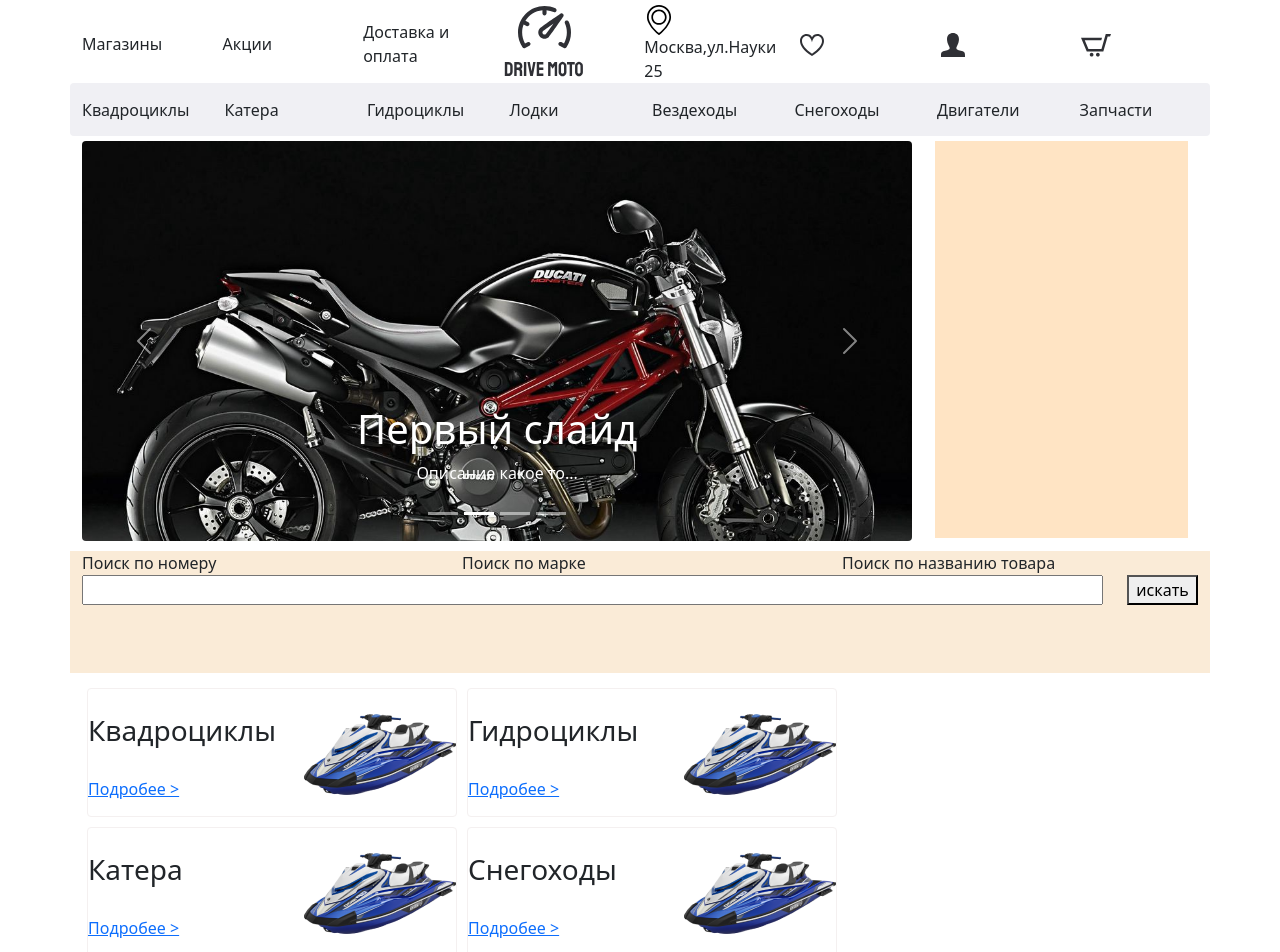
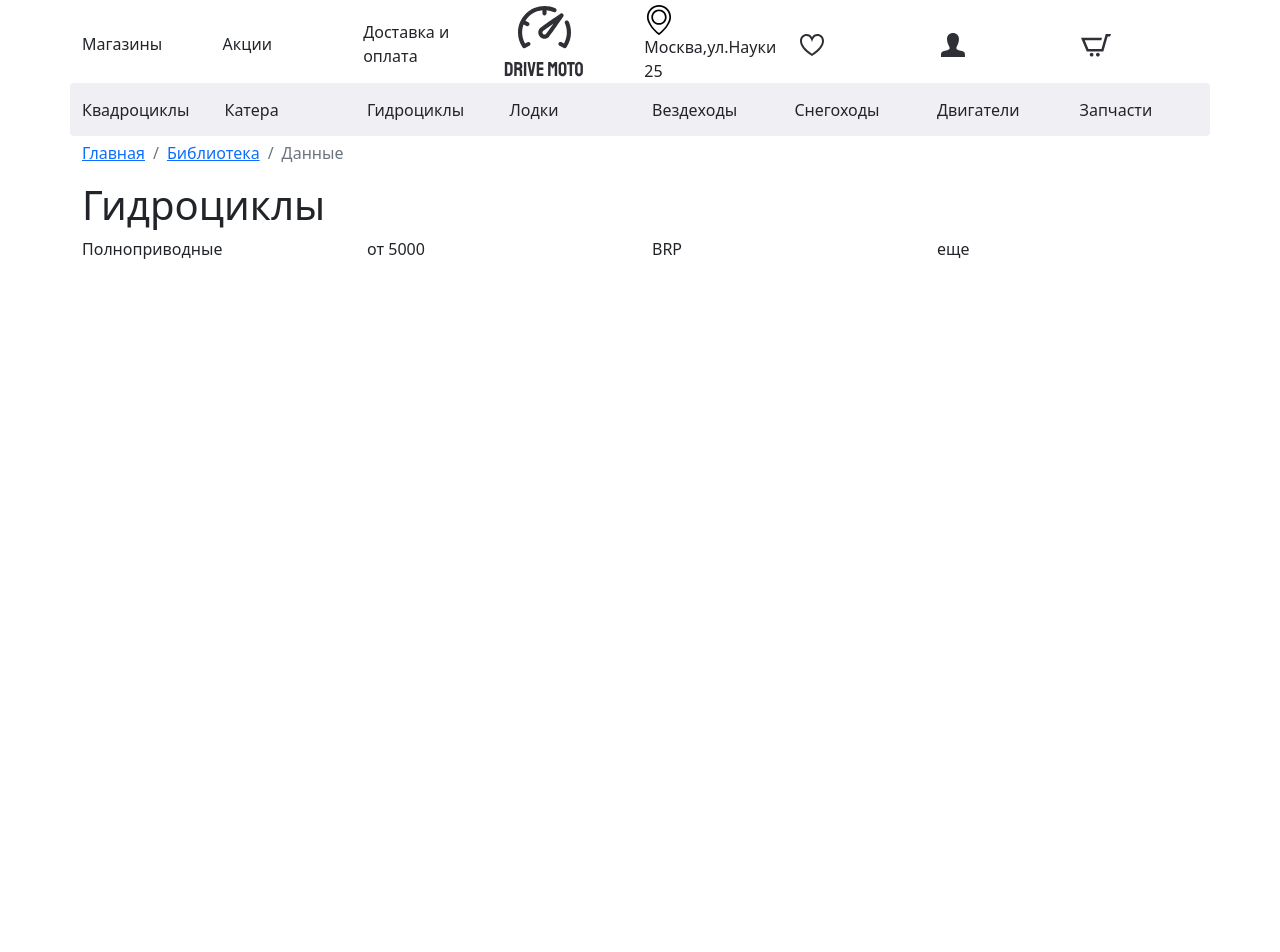
Before and after one commit to V-Ivanich/online_store, a React (Create React App) app: page /gidrocikle in a window 1280 px wide. Shown: the top 952 px of the page. After the commit the page ends 800 px from the top, so only its background shows below. Built offline with nearby package versions, Linux system fonts and the light colour scheme.

Commit message:
new page adds

```diff
--- a/package.json
+++ b/package.json
@@ -10,6 +10,7 @@
     "react": "^18.2.0",
     "react-bootstrap": "^2.7.0",
     "react-dom": "^18.2.0",
+    "react-router-dom": "^5.3.0",
     "react-scripts": "^5.0.1",
     "sass": "^1.51.0",
     "web-vitals": "^2.1.4"
--- a/src/app/App.js
+++ b/src/app/App.js
@@ -9,20 +9,26 @@
 import { Banner } from '../component/banner'
 import { WhatBay } from '../component/whatTheyBuy'
 import { Footer } from '../component/footer'
+import PagesItems from '../component/pages_2'
 import Container from 'react-bootstrap/Container'
+import { Switch, Route } from 'react-router-dom'
 
 function App() {
   return (
     <>
       <Container />
       <Header />
+      <Switch>
+        <Route path='/gidrocikle' component={PagesItems} />
+      </Switch>
+      {/*
       <Slider />
       <Search />
       <Categories />
       <PopularGoods />
       <Banner />
       <WhatBay />
-      <Footer />
+      <Footer /> */}
       <Container />
     </>
   )
--- a/src/component/categories/cardItem/cardItem.module.scss
+++ b/src/component/categories/cardItem/cardItem.module.scss
@@ -7,14 +7,18 @@
   padding-top: 25px;
   border: 1px solid rgb(244, 240, 240);
   border-radius: 4px;
+  align-content: space-between;
   justify-content: space-between;
-  align-content: space-between;
 }
 .text_title {
   display: flex;
   height: 100%;
   padding-bottom: 15px;
+  padding-left: 15px;
   flex-direction: column;
   flex-wrap: wrap;
   justify-content: space-between;
 }
+.images {
+  padding-right: 15px;
+}
--- a/src/component/categories/cardItem/index.jsx
+++ b/src/component/categories/cardItem/index.jsx
@@ -15,7 +15,7 @@
             <a href='!#'>Подробее ></a>
           </div>
         </div>
-        <div>
+        <div className={styles.images}>
           <img src={jetSky} alt='no photos' />
         </div>
       </div>
--- a/src/component/categories/categories.module.scss
+++ b/src/component/categories/categories.module.scss
@@ -2,6 +2,7 @@
   display: flex;
   flex-wrap: wrap;
   align-content: space-around;
+  justify-content: space-between;
   height: 288px;
   margin-top: 10px;
 }
--- a/src/component/categories/index.jsx
+++ b/src/component/categories/index.jsx
@@ -1,15 +1,28 @@
-import React from 'react'
+import React, { useState, useEffect } from 'react'
 import { Container } from 'react-bootstrap'
 import { CardItem } from './cardItem'
 import styles from './categories.module.scss'
-import CategoriesList from '../../dataBase/catalog'
+import categories from '../../dataBase/catalog'
+import PropTypes from 'prop-types'
 
 export const Categories = () => {
-  const categoriesList = CategoriesList
+  console.log(categories.categoriesList)
+  const [catalog, setCatalog] = useState()
+  useEffect(() => {
+    categories.fetchCategories().then((data) => setCatalog(data))
+  }, [])
+  if (!catalog)
+    return (
+      <div className='d-flex justify-content-center'>
+        <div class='spinner-border text-info' role='status'>
+          <span class='visually-hidden'>Загрузка...</span>
+        </div>
+      </div>
+    )
   return (
     <>
       <Container className={styles.body_categories}>
-        {categoriesList.map((itemCategori) => (
+        {catalog.map((itemCategori) => (
           <CardItem
             key={itemCategori.name}
             itemCategories={itemCategori.name}
@@ -19,3 +32,6 @@
     </>
   )
 }
+Categories.propTypes = {
+  catalog: PropTypes.oneOfType([PropTypes.object, PropTypes.array]),
+}
--- a/src/component/navBar/index.jsx
+++ b/src/component/navBar/index.jsx
@@ -8,6 +8,7 @@
 import mens from '../../image/Mens.svg'
 import basket from '../../image/Basket.svg'
 import styles from './header.module.scss'
+import { Link } from 'react-router-dom'
 
 export const Header = () => {
   return (
@@ -15,28 +16,28 @@
       <Container className={styles.container}>
         <Row className={styles.menu}>
           <Col>
-            <a className='nav-link' aria-current='page' href='!#'>
+            <Link className='nav-link' to='/shops'>
               Магазины
-            </a>
+            </Link>
           </Col>
           <Col>
-            <a className='nav-link' href='!#'>
+            <Link className='nav-link' to='/action'>
               Акции
-            </a>
+            </Link>
           </Col>
           <Col>
-            <a className='nav-link' href='/#'>
+            <Link className='nav-link' to='/case'>
               Доставка и оплата
-            </a>
+            </Link>
           </Col>
           <Col>
             <img src={logo} alt='noLogo' />
           </Col>
           <Col>
             <img src={maps} alt='noLogo' />
-            <a className='nav-link' href='!#'>
+            <Link className='nav-link' to='/map'>
               Москва,ул.Науки 25
-            </a>
+            </Link>
           </Col>
           <Col>
             <a className='nav-link' href='!#'>
@@ -67,9 +68,9 @@
             </a>
           </Col>
           <Col>
-            <a className='nav-link' aria-current='page' href='!#'>
+            <Link className='nav-link' aria-current='page' to='/gidrocikle'>
               Гидроциклы
-            </a>
+            </Link>
           </Col>
           <Col>
             <a className='nav-link' aria-current='page' href='!#'>
--- /dev/null
+++ b/src/component/pages_2/index.jsx
@@ -0,0 +1,52 @@
+import React from 'react'
+import { Container, Row, Col } from 'react-bootstrap'
+// import styles from './listItems.module.scss'
+
+const PagesItems = () => {
+  return (
+    <>
+      <Container>
+        <Row>
+          {/* <nav className={styles.$breadcrumb_divider} aria-label='breadcrumb'>
+            <ol class='breadcrumb'>
+              <li class='breadcrumb-item'>
+                <a href='/'>Home</a>
+              </li>
+              <li class='breadcrumb-item active' aria-current='page'>
+                Library
+              </li>
+            </ol>
+          </nav> */}
+          <nav aria-label='breadcrumb'>
+            <ol className='breadcrumb'>
+              <li className='breadcrumb-item'>
+                <a href='!#'>Главная</a>
+              </li>
+              <li className='breadcrumb-item'>
+                <a href='!#'>Библиотека</a>
+              </li>
+              <li className='breadcrumb-item active' aria-current='page'>
+                Данные
+              </li>
+            </ol>
+          </nav>
+        </Row>
+        <Row>
+          <h1>Гидроциклы</h1>
+        </Row>
+        <Row>
+          <Col>Полноприводные</Col>
+          <Col>от 5000</Col>
+          <Col>BRP</Col>
+          <Col>еще</Col>
+        </Row>
+        <Row>
+          <Col className='col-3'></Col>
+          <Col className='col-9'></Col>
+        </Row>
+      </Container>
+    </>
+  )
+}
+
+export default PagesItems
--- /dev/null
+++ b/src/component/pages_2/listItems.module.scss
@@ -0,0 +1 @@
+$breadcrumb_divider: quote(">");
--- a/src/dataBase/catalog.js
+++ b/src/dataBase/catalog.js
@@ -1,4 +1,4 @@
-const CategoriesList = [
+const categoriesList = [
   { name: 'Квадроциклы', image: '', links: '' },
   { name: 'Гидроциклы', image: '', links: '' },
   { name: 'Катера', image: '', links: '' },
@@ -6,5 +6,11 @@
   { name: 'Вездеходы', image: '', links: '' },
   { name: 'Двигатели', image: '', links: '' },
 ]
+const fetchCategories = () =>
+  new Promise((resolve) => {
+    window.setTimeout(function () {
+      resolve(categoriesList)
+    }, 2000)
+  })
 
-export default CategoriesList
+export default { fetchCategories }
--- a/src/index.js
+++ b/src/index.js
@@ -1,11 +1,14 @@
 import React from 'react'
 import ReactDOM from 'react-dom/client'
 import App from './app/App'
+import { BrowserRouter } from 'react-router-dom'
 import 'bootstrap/dist/css/bootstrap.css'
 
 const root = ReactDOM.createRoot(document.getElementById('root'))
 root.render(
-  <React.StrictMode>
-    <App />
-  </React.StrictMode>,
+  <BrowserRouter>
+    <React.StrictMode>
+      <App />
+    </React.StrictMode>
+  </BrowserRouter>,
 )
```
Also changed, not shown: 1 other file (tests, documents, lock files or other folders).
